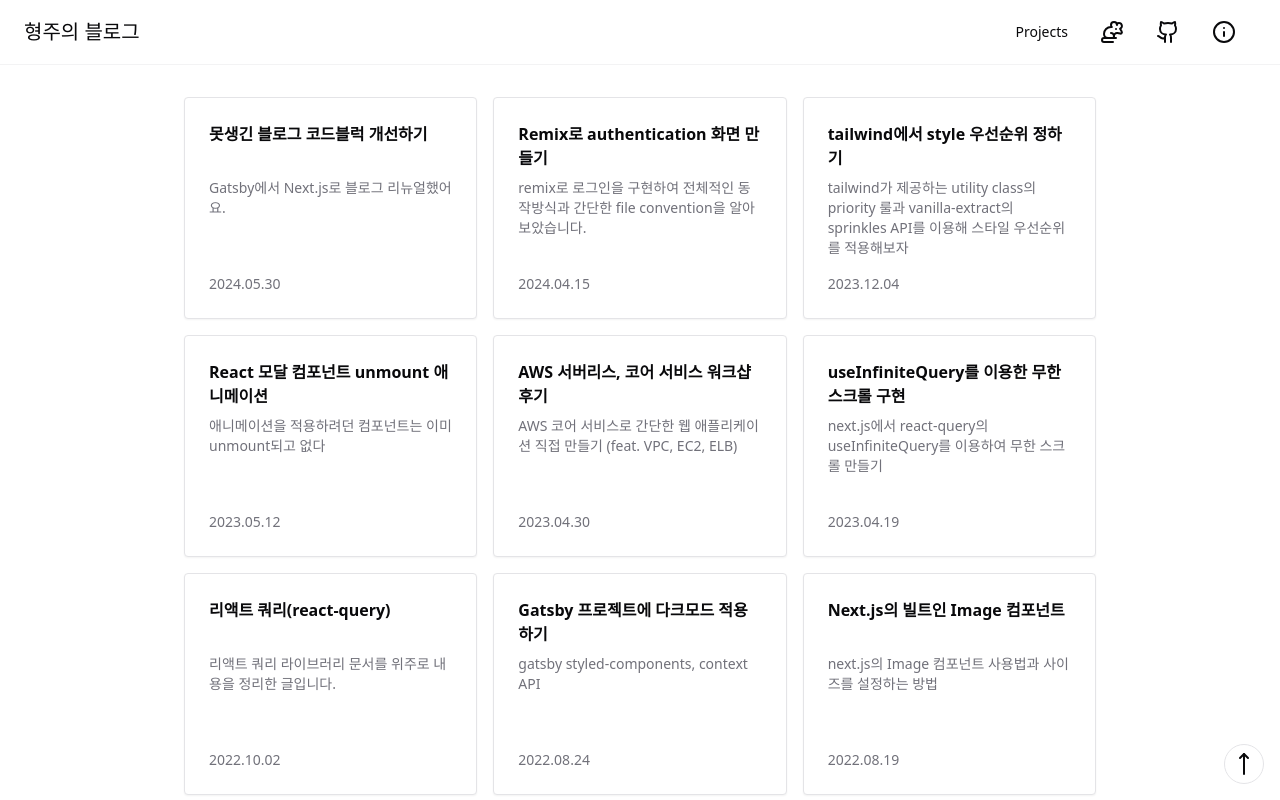
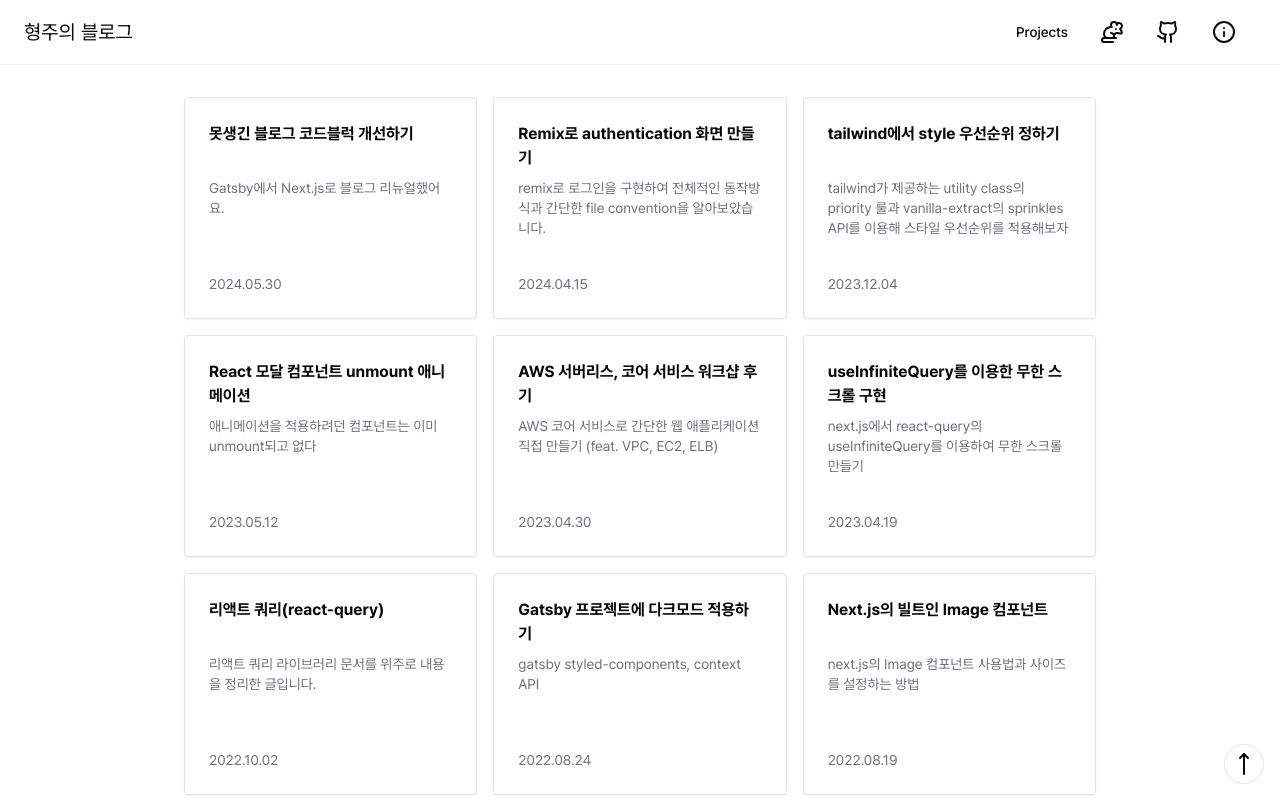
Before and after one commit to nokiahub/nokiahub.name, a Next.js app: page / in a window 1280 px wide. Shown: the top 800 px of the page. Built offline with nearby package versions, Linux system fonts and the light colour scheme.

Commit message:
added PretendardVariable.woff2

```diff
--- a/app/layout.tsx
+++ b/app/layout.tsx
@@ -4,6 +4,14 @@ import { Header } from "@/components/header";
 import Footer from "../components/footer";
 import { ScrollToTopButton } from "@/components/scroll-to-top-button";
 import { Providers } from "@/components/providers";
+
+import localFont from "next/font/local";
+
+const pretendard = localFont({
+  src: "./fonts/PretendardVariable.woff2",
+  display: "swap",
+  weight: "45 920",
+});
 
 export const metadata = {
   title: "형주의 블로그",
@@ -16,7 +24,7 @@ export const metadata = {
 export default function RootLayout({ children }: { children: ReactNode }) {
   return (
     <html lang={"ko"} suppressHydrationWarning>
-      <body>
+      <body className={pretendard.className}>
         <Providers>
           <Header />
           <main className={"mx-auto flex max-w-[60rem] justify-center"}>
```
Also changed, not shown: app/fonts/PretendardVariable.woff2 (added).
